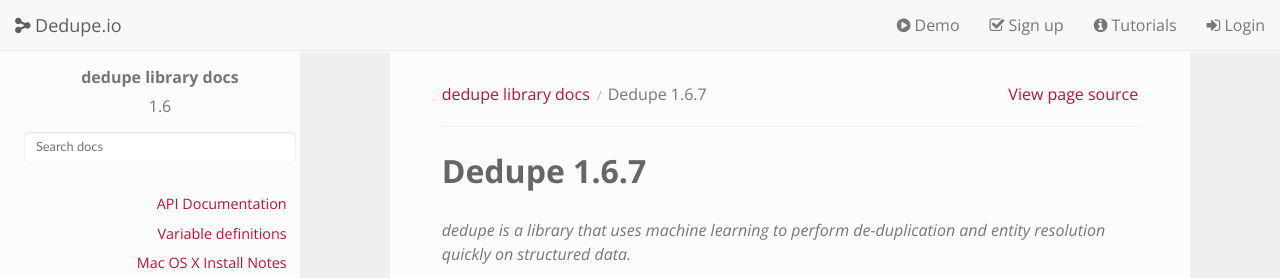
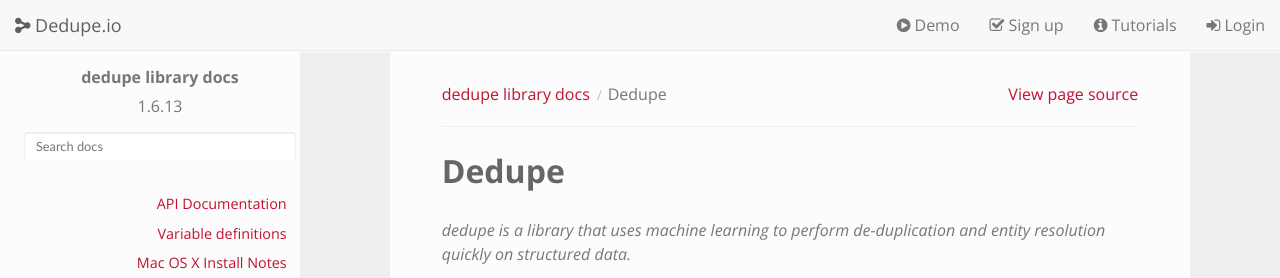
Before and after one commit to dedupeio/dedupe, a Sphinx documentation site: the page built from docs/index.rst, in a window 1280 px wide and 900 px high. Shown: the top 278 px of the window. Built offline with Sphinx 7.4.7 and the Read the Docs theme 2.0.0, drawn with Linux system fonts in a browser that asks for light colours; some of the changed lines change nothing that is shown.

Commit message:
try to use pkg_resources to get version of dedupe

```diff
--- a/docs/conf.py
+++ b/docs/conf.py
@@ -56,9 +56,11 @@
 # built documents.
 #
 # The short X.Y version.
-version = '1.6'
+import pkg_resources
+version = pkg_resources.require("dedupe")[0].version
+
 # The full version, including alpha/beta/rc tags.
-release = '1.6.7'
+#release = '1.6.7'
 
 # The language for content autogenerated by Sphinx. Refer to documentation
 # for a list of supported languages.
```
